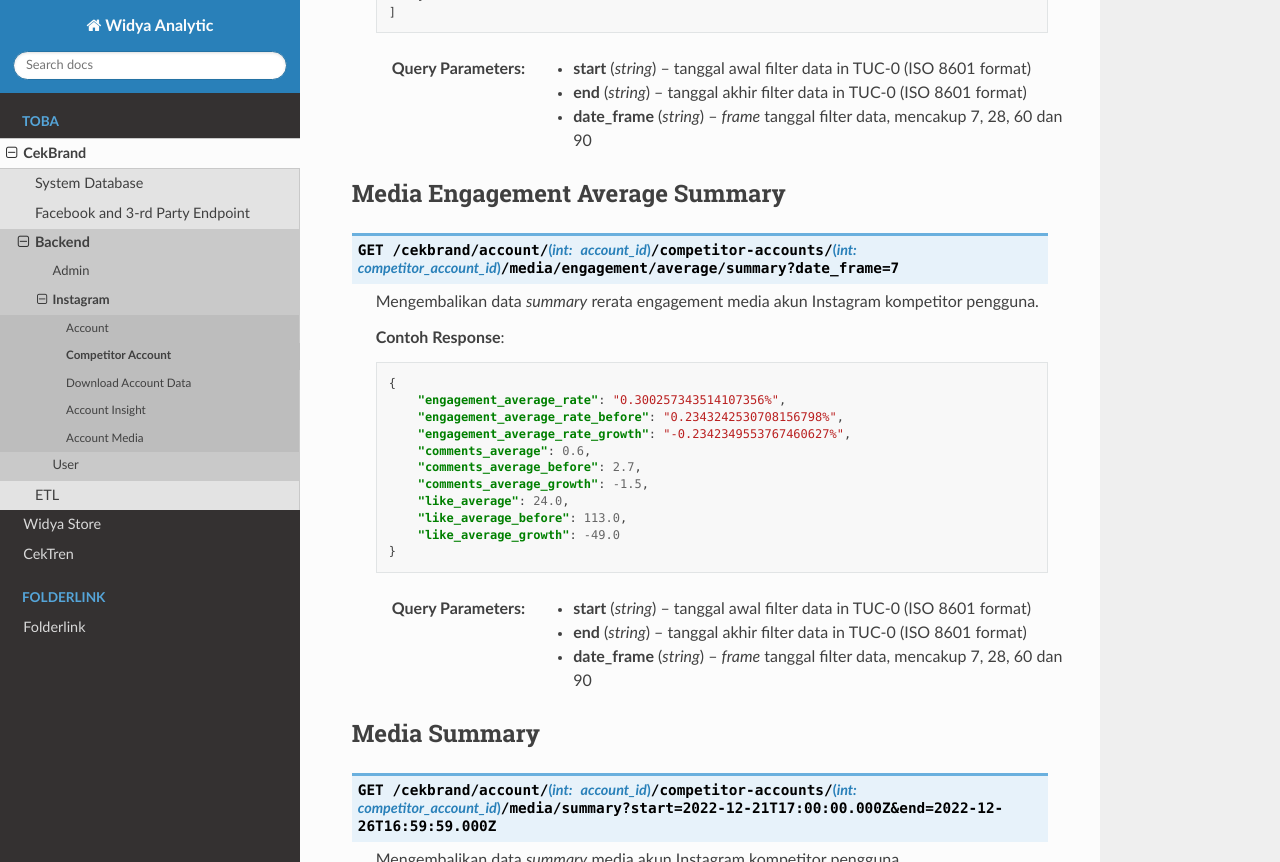
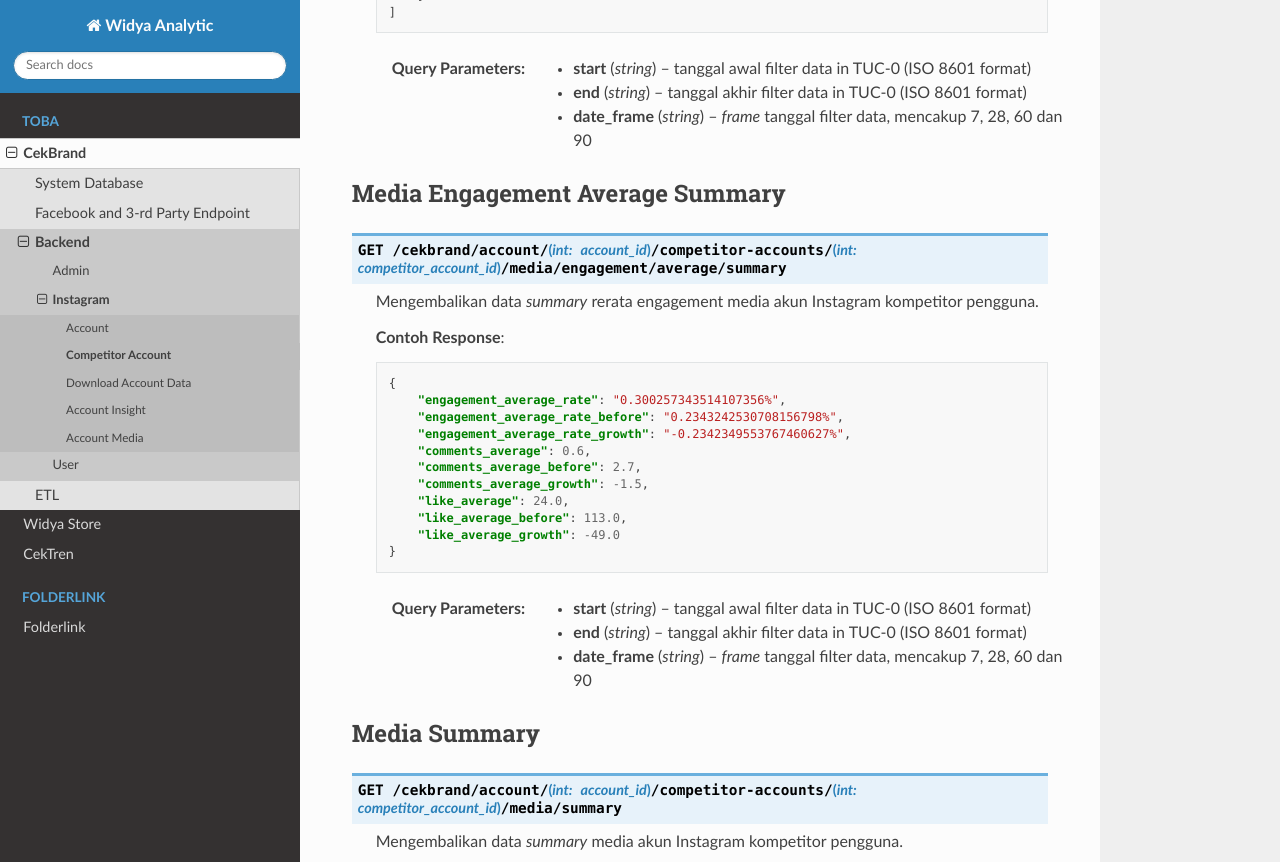
Before and after one commit to syrico/dokumentasi_data_widyaanalytics, a Sphinx documentation site: the page built from docs/source/Toba/cekbrand/backend/instagram/competitor.rst, in a window 1280 px wide and 1400 px high, scrolled down 2129 px, cut to the strip 0-862 px from the top of the window. Built offline with Sphinx 7.4.7 and the Read the Docs theme 2.0.0, drawn with Linux system fonts in a browser that asks for light colours.

Commit message:
refactor(competitor): remove url query

```diff
--- a/docs/source/Toba/cekbrand/backend/instagram/competitor.rst
+++ b/docs/source/Toba/cekbrand/backend/instagram/competitor.rst
@@ -119,7 +119,7 @@ Media
 Media Engagement Average Summary
 ================================
 
-.. http:get:: /cekbrand/account/(int:account_id)/competitor-accounts/(int:competitor_account_id)/media/engagement/average/summary?date_frame=7
+.. http:get:: /cekbrand/account/(int:account_id)/competitor-accounts/(int:competitor_account_id)/media/engagement/average/summary
 
     Mengembalikan data *summary* rerata engagement media akun Instagram kompetitor pengguna.
 
@@ -146,7 +146,7 @@ Media Engagement Average Summary
 Media Summary
 =============
 
-.. http:get:: /cekbrand/account/(int:account_id)/competitor-accounts/(int:competitor_account_id)/media/summary?start=2022-12-21T17:00:00.000Z&end=2022-12-26T16:59:59.000Z
+.. http:get:: /cekbrand/account/(int:account_id)/competitor-accounts/(int:competitor_account_id)/media/summary
 
     Mengembalikan data *summary* media akun Instagram kompetitor pengguna.
 
```
